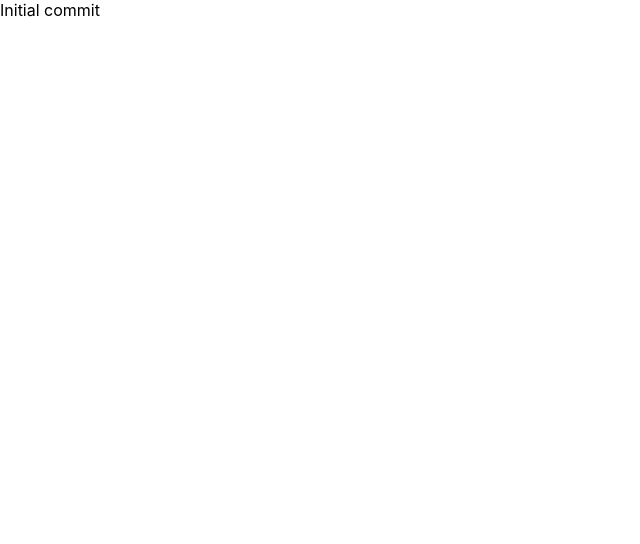
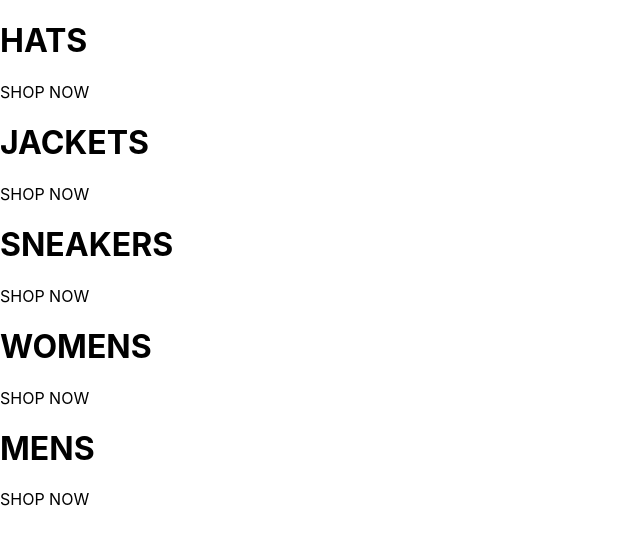
Before and after one commit to mamboojamboo/crwn-clothing, a React (Create React App) app: page / in a window 1280 px wide. Shown: the top 544 px of the page, without its empty margins (0-640 px from the left). Built offline with nearby package versions, Linux system fonts and the light colour scheme.

Commit message:
feat(src): add homepage component

```diff
--- a/src/App.js
+++ b/src/App.js
@@ -1,8 +1,11 @@
 import './App.css';
+import HomePage from './homepage.component';
 
 function App() {
   return (
-    <div>Initial commit</div>
+    <div>
+      <HomePage />
+    </div>
   );
 }
 
--- /dev/null
+++ b/src/homepage.component.jsx
@@ -0,0 +1,45 @@
+import React from 'react';
+
+const HomePage = () => (
+    <div className='homepage'>
+        <div className='directory-menu'>
+
+            <div className='menu-item'>
+                <div className='content'>
+                    <h1 className='title'>HATS</h1>
+                    <span className='subtitle'>SHOP NOW</span>
+                </div>
+            </div>
+
+            <div className='menu-item'>
+                <div className='content'>
+                    <h1 className='title'>JACKETS</h1>
+                    <span className='subtitle'>SHOP NOW</span>
+                </div>
+            </div>
+
+            <div className='menu-item'>
+                <div className='content'>
+                    <h1 className='title'>SNEAKERS</h1>
+                    <span className='subtitle'>SHOP NOW</span>
+                </div>
+            </div>
+
+            <div className='menu-item'>
+                <div className='content'>
+                    <h1 className='title'>WOMENS</h1>
+                    <span className='subtitle'>SHOP NOW</span>
+                </div>
+            </div>
+
+            <div className='menu-item'>
+                <div className='content'>
+                    <h1 className='title'>MENS</h1>
+                    <span className='subtitle'>SHOP NOW</span>
+                </div>
+            </div>
+        </div>
+    </div>
+)
+
+export default HomePage;
```
